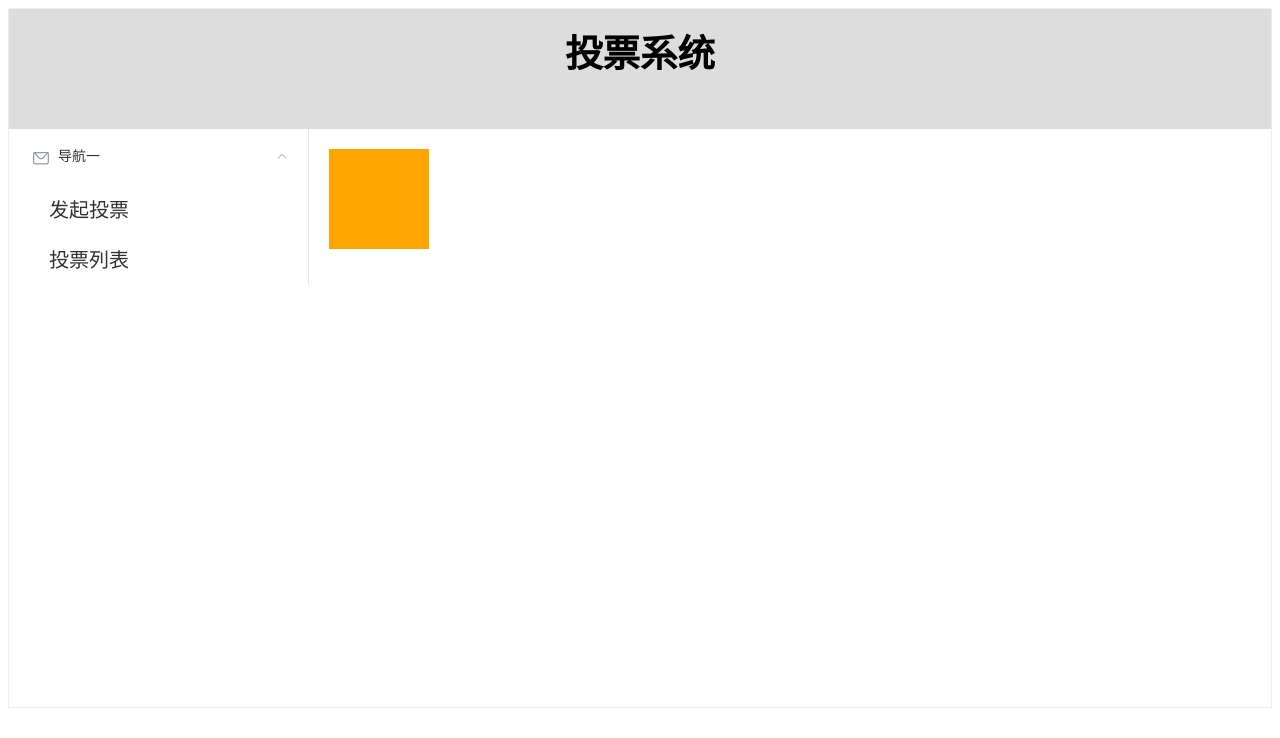
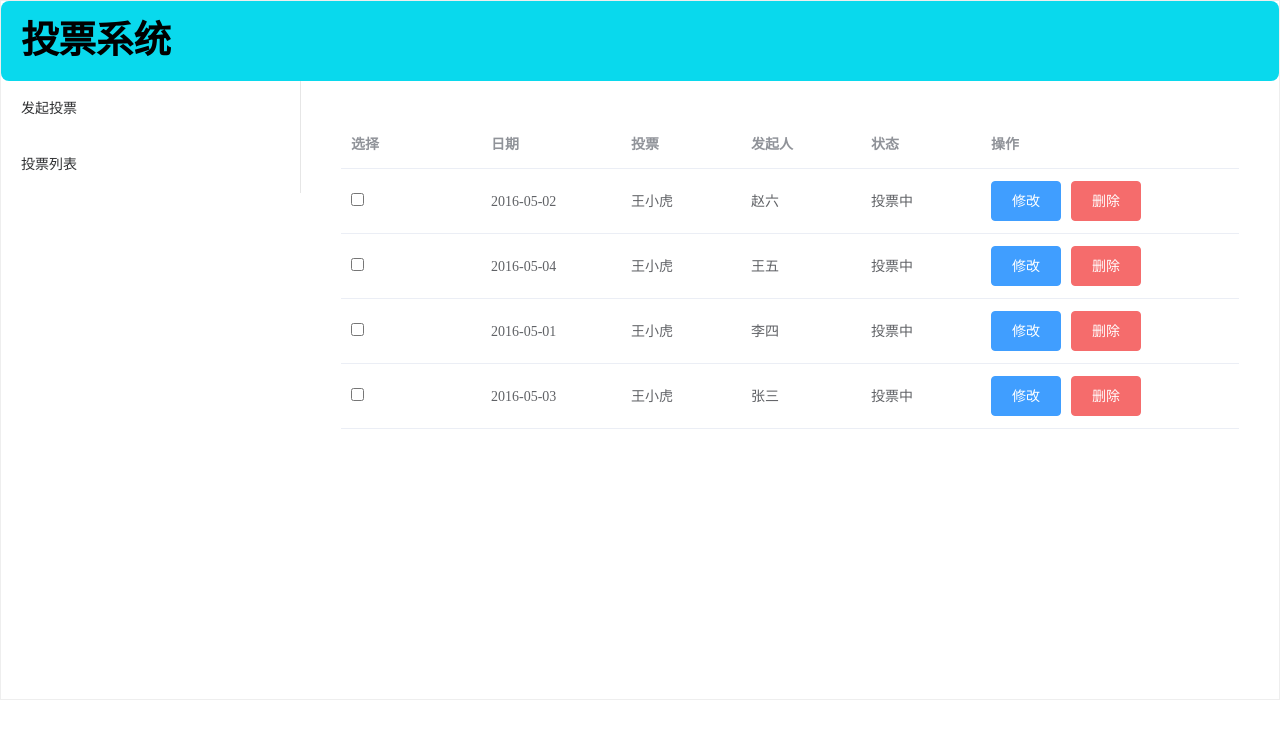
Before and after one commit to shangxinbuyu/practical_training, a Vue app: page /InitiateVote in a window 1280 px wide. Shown: the top 738 px of the page. Built offline with nearby package versions, Linux system fonts and the light colour scheme.

Commit message:
完成列表页面

```diff
--- a/src/App.vue
+++ b/src/App.vue
@@ -15,6 +15,10 @@ export default {
 </script>
 
 <style>
+*{
+  padding: 0;
+  margin: 0;
+}
 a{
   text-decoration: none;
 }
--- a/src/components/Main.vue
+++ b/src/components/Main.vue
@@ -1,5 +1,5 @@
 <template>
-  <el-container>
+  <el-container class="main-container">
     <router-view></router-view>
   </el-container>
 </template>
@@ -15,9 +15,5 @@ export default {
 </script>
 
 <style scoped>
-div {
-  width: 100px;
-  height: 100px;
-  background-color: orange;
-}
+
 </style>
--- a/src/components/Nav.vue
+++ b/src/components/Nav.vue
@@ -1,15 +1,15 @@
 <template>
   <el-aside style="background-color: rgb(238, 241, 246)" width="300px">
     <el-menu :default-openeds="['1', '3']">
-      <el-submenu index="1">
-        <template v-slot:title><i class="el-icon-message"></i>导航一</template>
-        <router-link to="/InitiateVote">
-          <el-menu-item index="1-1" class="item">发起投票</el-menu-item>
-        </router-link>
-        <router-link to="/VoteList">
-          <el-menu-item index="1-2" class="item">投票列表</el-menu-item>
-        </router-link>
-      </el-submenu>
+
+
+      <router-link to="/InitiateVote">
+        <el-menu-item class="item" index="1-1">发起投票</el-menu-item>
+      </router-link>
+      <router-link to="/VoteList">
+        <el-menu-item class="item" index="1-2">投票列表</el-menu-item>
+      </router-link>
+
     </el-menu>
   </el-aside>
 </template>
@@ -22,8 +22,9 @@ export default {
 </script>
 
 <style scoped>
-.item {
+/*.el-menu-item{*/
+/*  font-size: 20px;*/
+/*  border: 1px solid rgba(0, 0, 0, 0.32);*/
+/*}*/
 
-  font-size: 20px
-}
 </style>
--- a/src/components/VotingSystem.vue
+++ b/src/components/VotingSystem.vue
@@ -1,6 +1,6 @@
 <template>
   <el-container class="container">
-    <el-header class="header" style="height: 120px;">
+    <el-header class="header" style="height: 80px;">
       <h1>投票系统</h1>
     </el-header>
     <el-container>
@@ -35,10 +35,12 @@ export default {
 }
 
 .header {
-  line-height: 30px;
-  text-align: center;
+  line-height: 80px;
+  text-align: left;
   font-size: 25px;
-  background-color: #dddddd
+  background-color: #09d9ed;
+  border-radius: 8px;
+
 }
 
 </style>
--- a/src/pages/InitiateVote.vue
+++ b/src/pages/InitiateVote.vue
@@ -1,12 +1,82 @@
 <template>
-  <div>
+  <el-main class="page">
+    <el-table :data="voteInfo">
+      <el-table-column label="选择" width="140">
+        <input type="checkbox">
+      </el-table-column>
+      <el-table-column label="日期" prop="date" width="140">
+      </el-table-column>
+      <el-table-column label="投票" prop="title" width="120">
+      </el-table-column>
+      <el-table-column label="发起人" prop="sponsor" width="120">
+      </el-table-column>
+      <el-table-column label="状态" prop="state" width="120">
+      </el-table-column>
+      <el-table-column label="操作">
+        <el-button type="primary" @click="dialogFormVisible = true">修改</el-button>
+        <el-button type="danger">删除</el-button>
+      </el-table-column>
+    </el-table>
 
-  </div>
+    <el-dialog :visible.sync="dialogFormVisible" title="修改">
+      <el-form :model="form">
+        <el-form-item :label-width="formLabelWidth" label="修改状态">
+          <el-select v-model="form.region" placeholder="选择状态">
+            <el-option label="投票中" value="shanghai"></el-option>
+            <el-option label="投票截至" value="beijing"></el-option>
+          </el-select>
+        </el-form-item>
+      </el-form>
+      <div slot="footer" class="dialog-footer">
+        <el-button @click="dialogFormVisible = false">取 消</el-button>
+        <el-button type="primary" @click="dialogFormVisible = false">确 定</el-button>
+      </div>
+    </el-dialog>
+  </el-main>
 </template>
 
 <script>
 export default {
   name: "InitiateVote",
+  data() {
+    return {
+      voteInfo: [
+        {
+          date: '2016-05-02',
+          title: '王小虎',
+          sponsor: '赵六',
+          state:'投票中'
+        }, {
+          date: '2016-05-04',
+          title: '王小虎',
+          sponsor: '王五',
+          state:'投票中'
+        }, {
+          date: '2016-05-01',
+          title: '王小虎',
+          sponsor: '李四',
+          state:'投票中'
+        }, {
+          date: '2016-05-03',
+          title: '王小虎',
+          sponsor: '张三',
+          state:'投票中'
+        }
+      ],
+      dialogFormVisible: false,
+      form: {
+        name: '',
+        region: '',
+        date1: '',
+        date2: '',
+        delivery: false,
+        type: [],
+        resource: '',
+        desc: ''
+      },
+      formLabelWidth: '120px'
+    }
+  }
 }
 </script>
 
--- a/src/pages/VoteList.vue
+++ b/src/pages/VoteList.vue
@@ -1,49 +1,12 @@
 <template>
-  <el-main class="page">
-    <el-table :data="voteInfo">
-      <el-table-column  label="选择" width="140">
-        <input type="checkbox">
-      </el-table-column>
-      <el-table-column  label="日期" prop="date" width="140">
-      </el-table-column>
-      <el-table-column label="投票" prop="title" width="120">
-      </el-table-column>
-      <el-table-column label="发起人" prop="sponsor">
-      </el-table-column>
-      <el-table-column label="操作">
-        <el-button type="primary">修改</el-button>
-        <el-button type="danger">删除</el-button>
-      </el-table-column>
-    </el-table>
-  </el-main>
+<div>
+
+</div>
 </template>
 
 <script>
 export default {
   name: "VoteList",
-  data() {
-    return {
-      voteInfo: [
-        {
-          date: '2016-05-02',
-          title: '王小虎',
-          sponsor: '赵六'
-        }, {
-          date: '2016-05-04',
-          title: '王小虎',
-          sponsor: '王五'
-        }, {
-          date: '2016-05-01',
-          title: '王小虎',
-          sponsor: '李四'
-        }, {
-          date: '2016-05-03',
-          title: '王小虎',
-          sponsor: '张三'
-        }
-      ]
-    }
-  }
 }
 </script>
 
```
